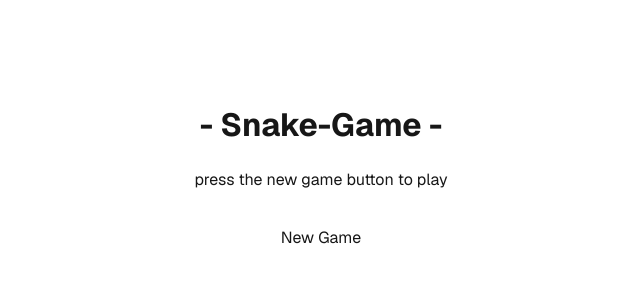
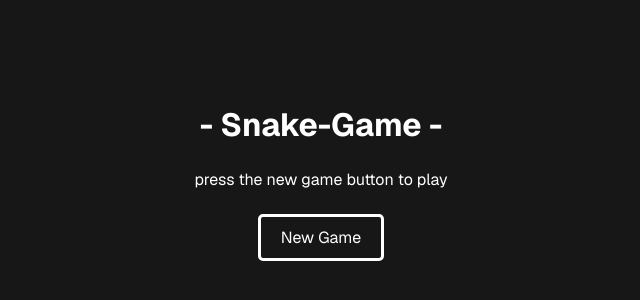
Before and after one commit to Krieger-m/silly-snake-game, a Next.js app: page / in a window 1280 px wide. Shown: the part 218-518 px from the top of the page, without its empty margins (319-959 px from the left). Built offline with nearby package versions, Linux system fonts and the light colour scheme.

Commit message:
changed colors

```diff
--- a/src/app/globals.css
+++ b/src/app/globals.css
@@ -1,6 +1,6 @@
 :root {
-  --background: #ffffff;
-  --foreground: #171717;
+  --background: #171717;
+  --foreground: #ffffff;
 }
 
 @media (prefers-color-scheme: dark) {
```
